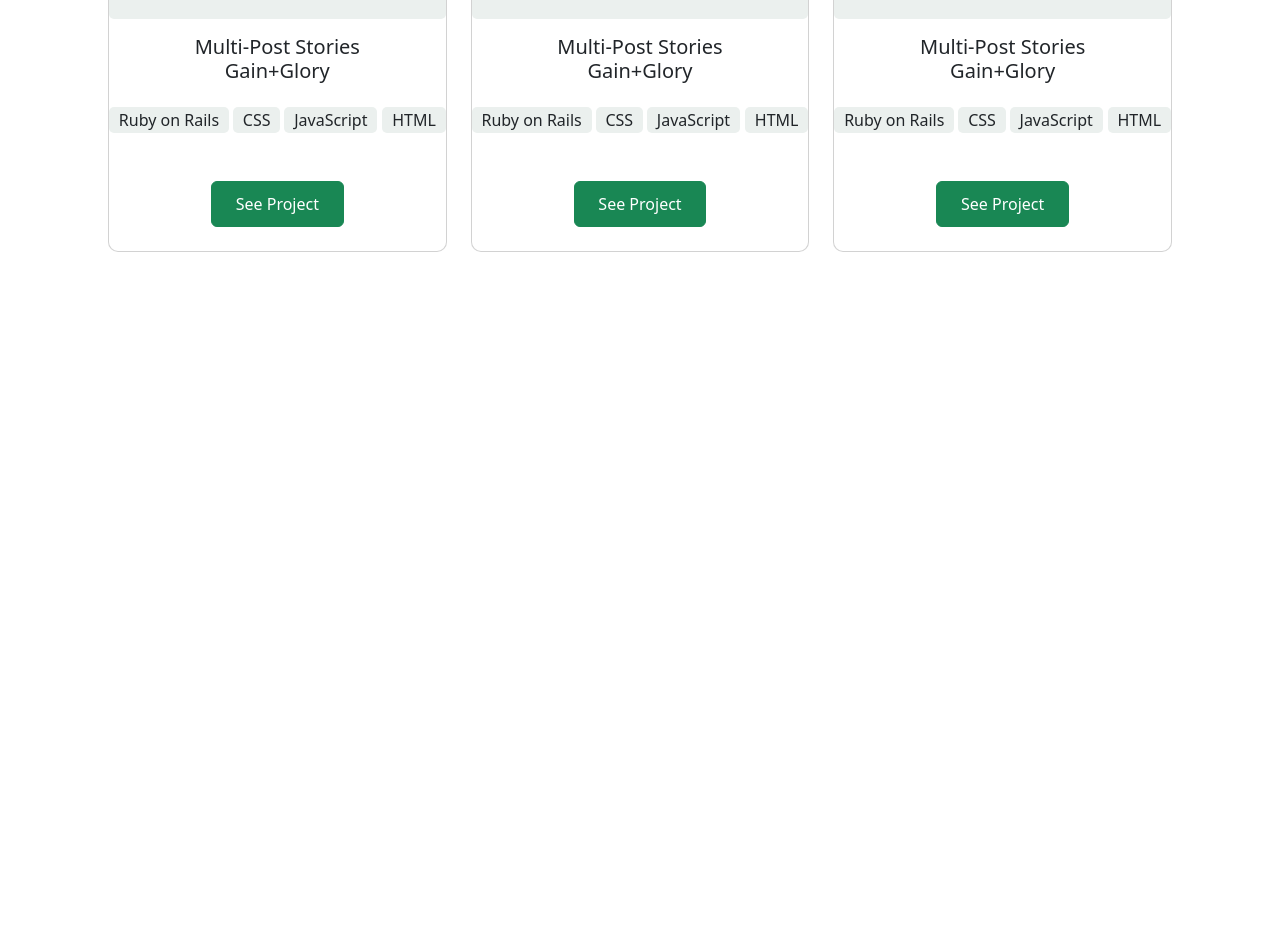
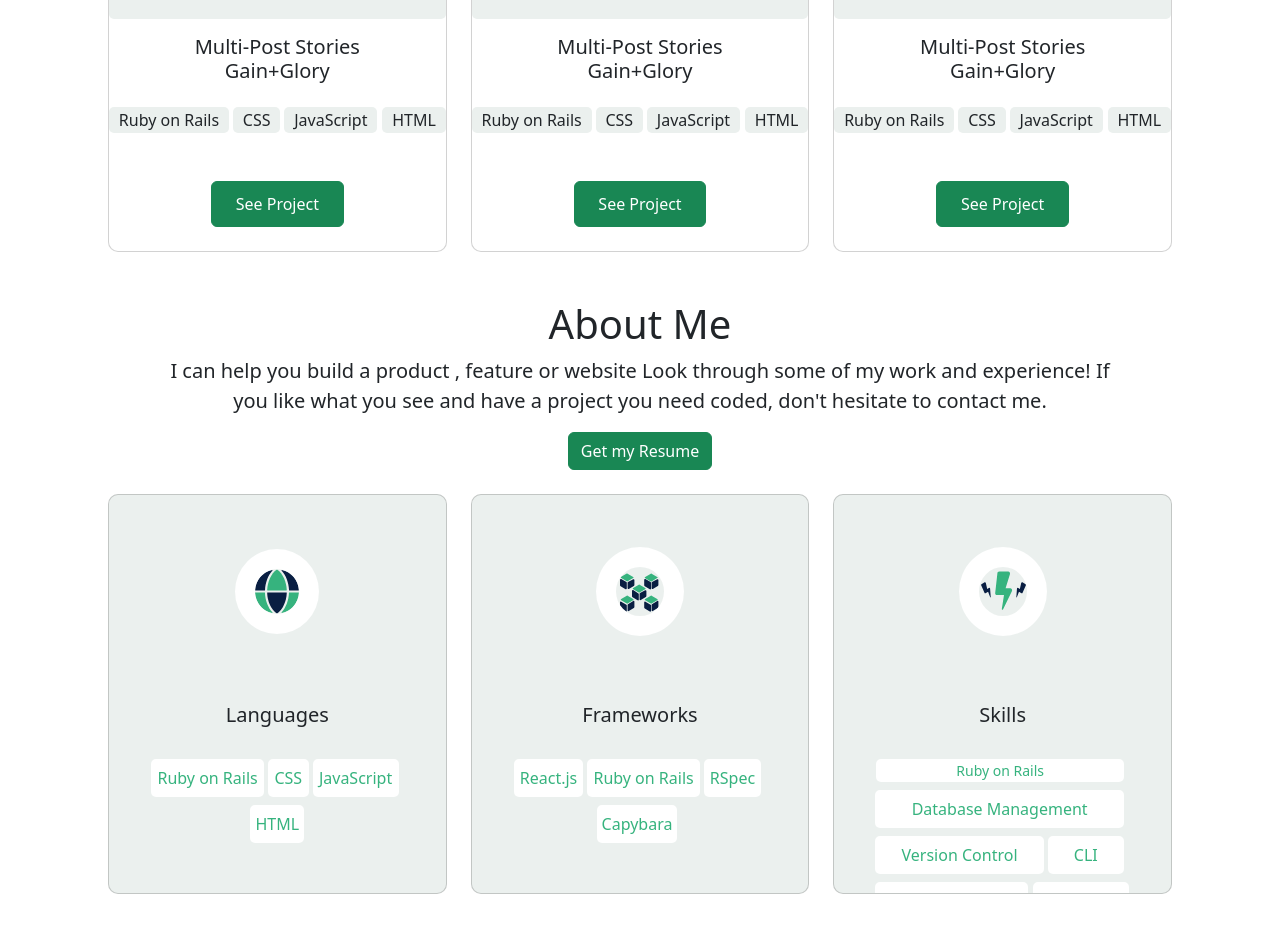
Before and after one commit to MalikTalha03/Portfolio-Bootstrap, a website: page index.html in a window 1280 px wide. Shown: the part 1804-2736 px from the top of the page. Before the commit the page ends 2104 px from the top, so only its background shows below. Drawn offline with nearby package versions, Linux system fonts and the light colour scheme.

Commit message:
about sec

```diff
--- a/index.html
+++ b/index.html
@@ -164,5 +164,74 @@
             </div>
         </div>
     </div>
+
+    <div class="mb-5 d-flex flex-column align-items-center mt-5">
+        <div class="d-flex flex-column align-items-center">
+            <h1 class="text-center">About Me</h1>
+            <p class="fs-5 fw-normal lh-base text-center w-75"> I can help you build a product , feature or website Look through some of my work and experience! If you like what you see and have a project you need coded, don't hesitate to contact me.</p>
+            <button type="button" class="btn btn-success mb-4">Get my Resume</button>
+        </div>
+        <div class="row row-cols-1 row-cols-md-2 row-cols-lg-3 g-4 col-w">
+            <div class="col">
+                <div class="card w-100 col-w2" >
+                    <div class="d-flex flex-column align-items-center">
+                        <div class="image d-flex justify-content-center align-items-center">
+                            <img src="./assets/Frame.svg" alt="" class="frame">
+                        </div>
+                        <div class="card-body p-0 d-flex flex-column align-items-center w-100">
+                            <h5 class="card-title text-center p-3 w-75">Languages</h5>
+                            <div class="btn-about  btn-group d-flex flex-wrap justify-content-center p-0 w-75" role="group" aria-label="Basic example">
+                                <button type="button" class="btn text-nowrap px-1 mt-2">Ruby on Rails</button>
+                                <button type="button" class="btn px-1 mt-2">CSS</button>
+                                <button type="button" class="btn px-1 mt-2">JavaScript</button>
+                                <button type="button" class="btn m-0 px-1 mt-2 flex-grow-0">HTML</button>
+                            </div>
+                        </div>
+                    </div>
+                </div>
+            </div>
+            <div class="col">
+                <div class="card w-100 col-w2" >
+                    <div class="d-flex flex-column align-items-center">
+                        <div class="image d-flex justify-content-center align-items-center">
+                            <img src="./assets/Framework.svg" alt="" class="frame">
+                        </div>
+                        <div class="card-body p-0 d-flex flex-column align-items-center w-100">
+                            <h5 class="card-title text-center p-3 w-75">Frameworks</h5>
+                            <div class="btn-about btn-group d-flex flex-wrap justify-content-center p-0 w-75" role="group" aria-label="Basic example">
+                                <button type="button" class="btn px-1 mt-2">React.js</button>
+                                <button type="button" class="btn text-nowrap px-1 mt-2">Ruby on Rails</button>
+                                <button type="button" class="btn px-1 mt-2">RSpec</button>
+                                <button type="button" class="btn px-1 mt-2 flex-grow-0">Capybara</button>
+                            </div>
+                        </div>
+                    </div>
+                </div>
+            </div>
+            <div class="col">
+                <div class="card w-100 col-w2" >
+                    <div class="d-flex flex-column align-items-center">
+                        <div class="image d-flex justify-content-center align-items-center">
+                            <img src="./assets/Skils.svg" alt="" class="frame">
+                        </div>
+                        <div class="card-body p-0 d-flex flex-column align-items-center w-100">
+                            <h5 class="card-title text-center p-3 w-75">Skills</h5>
+                            <div class="btn-about  btn-group d-flex flex-wrap justify-content-center p-0 w-75" role="group" aria-label="Basic example">
+                                <button type="button" class="btn text-nowrap btn-sm p-0 mt-2">Ruby on Rails</button>
+                                <button type="button" class="btn px-1 mt-2">Database Management</button>
+                                <button type="button" class="btn px-1 mt-2">Version Control</button>
+                                <button type="button" class="btn px-1 mt-2">CLI</button>
+                                <button type="button" class="btn px-1 mt-2">Web Development</button>
+                                <button type="button" class="btn m-0 px-1 mt-2">API Design</button>
+                            </div>
+                        </div>
+                    </div>
+                </div>
+            </div>
+
+        </div>
+    </div>
+
+
   </body>
 </html>
--- a/style.css
+++ b/style.css
@@ -50,12 +50,31 @@
   background-color: #ebf0ee;
 }
 
+.image {
+  height: 12rem !important;
+}
+
+.frame {
+  border: 20px solid white !important;
+  border-radius: 50% ;
+}
+
 .btn-success {
   background-color: #36b37f;
 }
 
 .card-body {
   border-radius: 8px;
+}
+
+.col-w2 {
+  background-color: #EBF0EE !important;
+  height: 25rem !important;
+}
+
+.btn-about .btn {
+  background-color: white;
+  color: #36B37E;
 }
 
 @media only screen and (min-width: 768px) {
```
Also changed, not shown: assets/Frame.svg (added), assets/Framework.svg (added), assets/Skils.svg (added).
